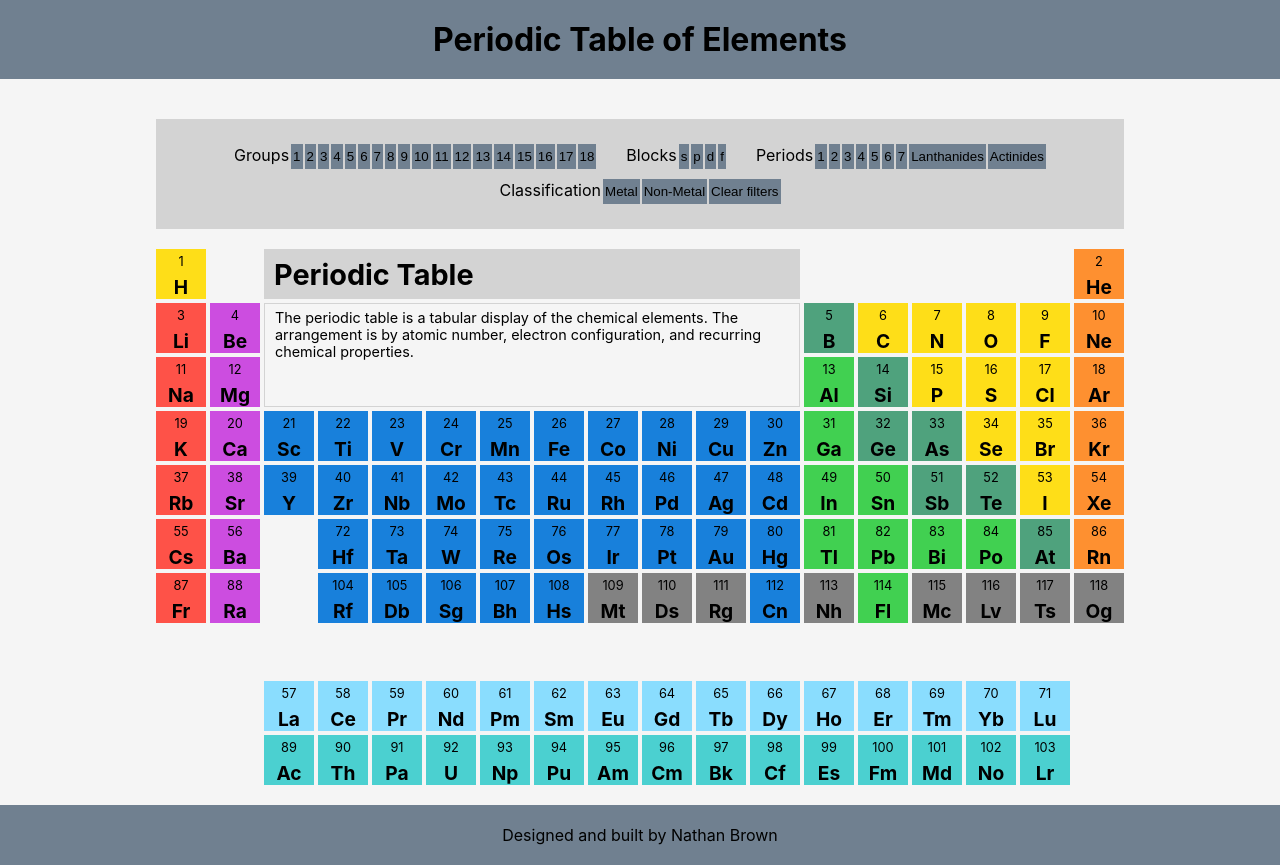
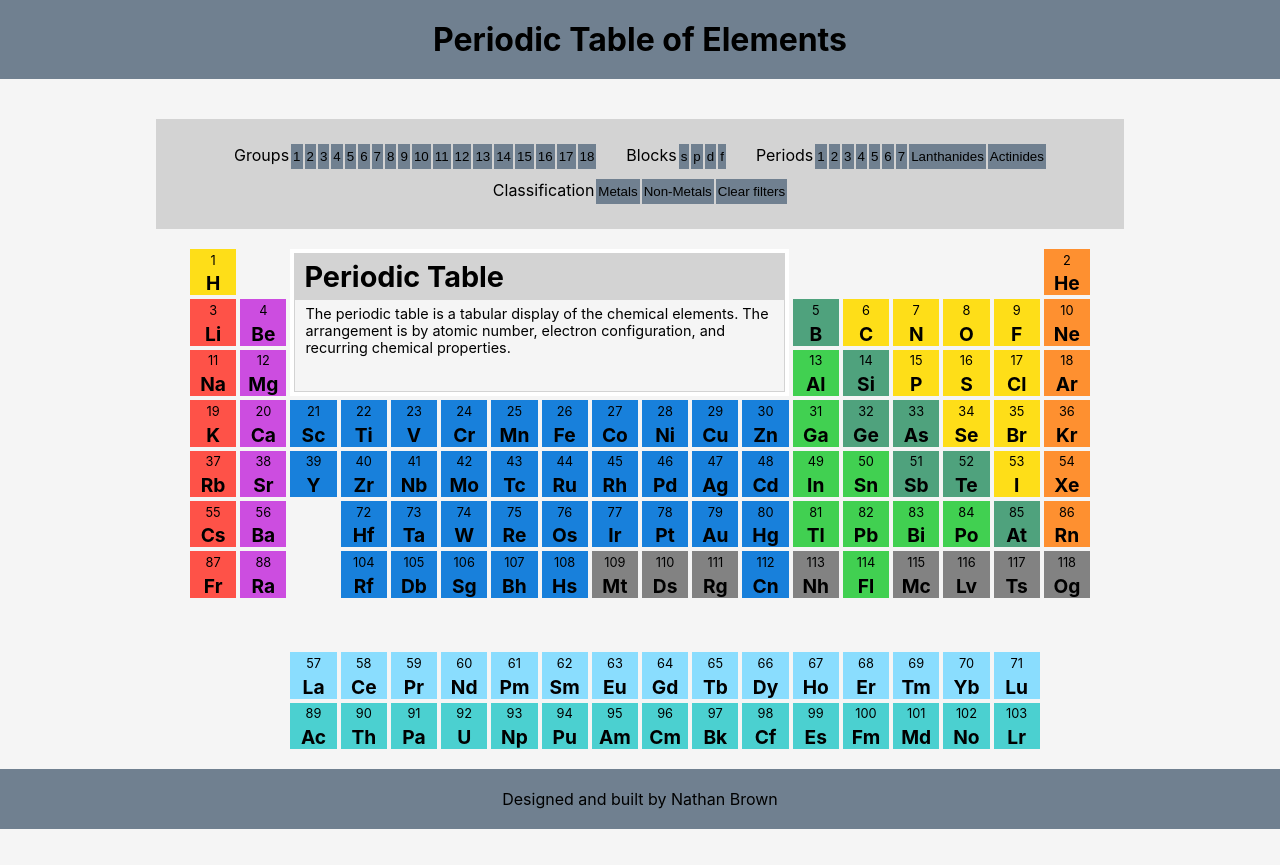
Before and after one commit to nbrown0000/periodictable, a React (Create React App) app: page / in a window 1280 px wide. After the commit the page ends 829 px from the top, so only its background shows below. Built offline with nearby package versions, Linux system fonts and the light colour scheme.

Commit message:
added functionality to metals and non metals buttons in legend

```diff
--- a/src/App.js
+++ b/src/App.js
@@ -22,6 +22,7 @@ class App extends Component {
   resetColours() {
     this.setState({elementsList: this.state.elementsList.map(el => {
       el.color=getBackground(el.category);
+      el.border=getBackground(el.category);
       return el;
     })})
   }
@@ -33,20 +34,98 @@ class App extends Component {
 
     this.setState({mode: 'legend'})
 
-    if(event==='clear') {
+    if(event.title==='clear') {
       this.resetColours();
       this.setState({mode: 'default'})
     }
 
-    var TYPE;
-    var INDEX;
+
+    var TYPE = 0;
+    var INDEX = 0;
     if(event !== 'clear') {
       TYPE = event.title.split(" ")[0];
       INDEX = parseInt(event.title.split(" ")[1],10);
     }
 
-    console.log(`TYPE: ${TYPE}`)
-    console.log(`INDEX: ${INDEX}`)
+    if(event.title==='Metals') {
+      const metalsArray = [
+        3,4,11,12,13,19,20,21,22,23,24,25,26,27,28,29,30,31,
+        37,38,39,40,41,42,43,44,45,46,47,48,49,50,55,56,
+        72,73,74,75,76,77,78,79,80,81,82,83,84,87,88,104,
+        105,106,107,108,109,110,111,112,
+        57,58,59,60,61,62,63,64,65,66,67,68,69,70,71,
+        89,90,91,92,93,94,95,96,97,98,99,100,101,102,103,
+        113,114,115,116
+      ]
+      const transMetalsArray = [5,14,32,33,51,52]
+
+      this.resetColours()
+      this.setState({elementsList: this.state.elementsList.map(el => {
+        if(!metalsArray.concat(transMetalsArray).includes(el.number)) el.color='lightgray'
+        if(transMetalsArray.includes(el.number)) el.border=`2px dashed black`
+        return el;
+      })})
+    }
+
+    if(event.title==='Non-Metals') {
+      const nonMetalArray = [1,2,6,7,8,9,10,15,16,17,18,34,35,36,53,54,85,86]
+      const transMetalsArray = [5,14,32,33,51,52]
+
+      this.resetColours()
+      this.setState({elementsList: this.state.elementsList.map(el => {
+        if(!nonMetalArray.concat(transMetalsArray).includes(el.number)) el.color='lightgray'
+        if(transMetalsArray.includes(el.number)) el.border=`2px dashed black`
+        return el;
+      })})
+    }
+
+    // type is block
+    if(event.title.split(" ")[1]==='Block') {
+      switch(event.title.split(" ")[0]) {
+        case 'S':
+          this.resetColours()
+          this.setState({elementsList: this.state.elementsList.map(el => {
+            if(el.xpos!==1 && el.xpos!==2 && el.number!==2) el.color='lightgray'
+            return el;
+          })})
+          break;
+
+        case 'P':
+          this.resetColours()
+          this.setState({elementsList: this.state.elementsList.map(el => {
+            if(![13,14,15,16,17,18].includes(el.xpos)) el.color='lightgray'
+            if(el.number===2) el.color='lightgray'
+            return el;
+          })})
+          break;
+
+        case 'D':
+          this.resetColours()
+          this.setState({elementsList: this.state.elementsList.map(el => {
+            if(![3,4,5,6,7,8,9,10,11,12].includes(el.xpos)) el.color='lightgray'
+            if(el.ypos===9 || el.ypos===10) el.color='lightgray'
+            return el;
+          })})
+          break;
+
+        case 'F':
+          this.resetColours()
+          this.setState({elementsList: this.state.elementsList.map(el => {
+            if(el.ypos!==9 && el.ypos!==10) el.color='lightgray'
+            return el;
+          })})
+          break;
+
+
+        default: break;
+      }
+
+    }
+
+
+
+    // console.log(`TYPE: ${TYPE}`)
+    // console.log(`INDEX: ${INDEX}`)
 
     if(TYPE==='Group') {
       this.resetColours()
@@ -60,8 +139,8 @@ class App extends Component {
       this.resetColours()
       this.setState({elementsList: this.state.elementsList.map(el => {
         if(el.ypos!==INDEX) el.color='lightgray'
-        if(INDEX===6 && el.ypos==9) el.color=getBackground(el.category)
-        if(INDEX===7 && el.ypos==10) el.color=getBackground(el.category)
+        if(INDEX===6 && el.ypos===9) el.color=getBackground(el.category)
+        if(INDEX===7 && el.ypos===10) el.color=getBackground(el.category)
         return el;
       })})
 
@@ -81,6 +160,10 @@ class App extends Component {
         if(el.category!=='actinide') el.color='lightgray'
         return el;
       })})
+    }
+
+    if(TYPE==='Block') {
+
     }
 
     this.setState({legendInfo: {
@@ -112,6 +195,7 @@ class App extends Component {
     const list = elements.map(item => {
       item.color=getBackground(item.category);
       item.onHover=this.onHover;
+      item.border = getBackground(item.category);
       return item;
     })
     this.setState({elementsList: list})
@@ -123,7 +207,7 @@ class App extends Component {
     // console.log(this.state.legendInfo)
     // console.log(`MODE: ${this.state.mode}`);
     // console.log(this.state.selected);
-    console.log(this.state.elementsList)
+    // console.log(this.state.elementsList)
 
 
     return (
@@ -143,7 +227,8 @@ class App extends Component {
               const elementStyle = {
                 gridColumnStart: `${item.xpos}`,
                 gridRowStart: `${item.ypos}`,
-                backgroundColor: `${item.color}`
+                backgroundColor: `${item.color}`,
+                border: `${item.border}`
               }
 
               return (
--- a/src/ComponentStyles.css
+++ b/src/ComponentStyles.css
@@ -1,5 +1,9 @@
-html, html > * {
+html {
   box-sizing: border-box;
+}
+
+html > * {
+  box-sizing: inherit;
 }
 
 p, h1, h2, div {
@@ -29,10 +33,12 @@ code {
 }
 
 #period-table-container {
+  height: 500px;
+  width: 900px;
   margin: 20px;
   display: grid;
-  grid-template-columns: repeat(18, 50px);
-  grid-template-rows: repeat(10, 50px);
+  grid-template-columns: repeat(18, 1fr);
+  grid-template-rows: repeat(10, 1fr);
   grid-gap: 4px;
 }
 
@@ -46,6 +52,9 @@ code {
 
 
 .element {
+  box-sizing: border-box;
+  -moz-box-sizing: border-box;
+  -webkit-box-sizing: border-box;
   height: 100%;
   width: 100%;
   font-size: 0.8em;
@@ -57,7 +66,7 @@ code {
 }
 
 .element:hover {
-  filter: brightness(60%);
+  filter: brightness(150%);
 }
 
 .element > * {
@@ -70,22 +79,18 @@ code {
 
 .card {
   font-size: 0.9em;
-  margin: 0;
-  padding: 0;
   grid-column-start: 3;
   grid-column-end: 13;
   grid-row-start: 1;
   grid-row-end: 4;
   display: grid;
-  grid-template-columns: repeat(10, 50px);
-  grid-template-rows: repeat(3, 50px);
-  grid-gap: 4px;
+  grid-template-columns: repeat(10, 1fr);
+  grid-template-rows: repeat(3, 1fr);
+  border: 4px solid white;
 }
 
 .cardtitle {
   display: flex;
-  /* writing-mode: vertical-lr;
-  text-orientation: upright; */
   height: 100%;
   grid-column-start: 1;
   grid-column-end: 11;
@@ -101,9 +106,8 @@ code {
   grid-row-start: 2;
   grid-row-end: 4;
   display: grid;
-  grid-template-columns: repeat(10, 50px);
-  grid-template-rows: repeat(3, 50px);
-  grid-gap: 4px;
+  grid-template-columns: repeat(10, 1fr);
+  grid-template-rows: repeat(3, 1fr);
 }
 
 .cardface {
@@ -115,8 +119,6 @@ code {
   flex-direction: column;
   justify-content: space-evenly;
   align-items: center;
-  margin-bottom: 1px;
-  /* padding-bottom: 20px; */
 }
 
 .cardDefaultText {
--- a/src/Legend.js
+++ b/src/Legend.js
@@ -29,10 +29,10 @@ const Legend = ({clicked}) => {
 
       <div id='blocks' className='legend-section'>
         <label>Blocks</label>
-        <input type='button' value='s' onClick={() => clicked(['Block',1])}/>
-        <input type='button' value='p' onClick={() => clicked(['Block',2])}/>
-        <input type='button' value='d' onClick={() => clicked(['Block',3])}/>
-        <input type='button' value='f' onClick={() => clicked(['Block',4])}/>
+        <input type='button' value='s' onClick={() => clicked(getLegendData('Block','s'))}/>
+        <input type='button' value='p' onClick={() => clicked(getLegendData('Block','p'))}/>
+        <input type='button' value='d' onClick={() => clicked(getLegendData('Block','d'))}/>
+        <input type='button' value='f' onClick={() => clicked(getLegendData('Block','f'))}/>
       </div>
 
       <div id='periods' className='legend-section'>
@@ -50,9 +50,9 @@ const Legend = ({clicked}) => {
 
       <div id='classification' className='legend-section'>
         <label>Classification</label>
-        <input type='button' value='Metal'/>
-        <input type='button' value='Non-Metal'/>
-        <input type='button' value='Clear filters' onClick={() => clicked('clear')}/>
+        <input type='button' value='Metals' onClick={() => clicked(getLegendData('Metals','1'))}/>
+        <input type='button' value='Non-Metals' onClick={() => clicked(getLegendData('Non-Metals','1'))}/>
+        <input type='button' value='Clear filters' onClick={() => clicked(getLegendData('clear','0'))}/>
       </div>
 
     </div>
--- a/src/Util.js
+++ b/src/Util.js
@@ -42,6 +42,21 @@ export function getBackground(category) {
 
 export function getLegendData(type, value) {
   const data = {}
+
+  if(type==='clear') {
+    data.title = 'clear';
+    data.content = '';
+  }
+
+  if(type==='Metals') {
+    data.title = 'Metals';
+    data.content = `Metals are generally shiny, malleable elements that conduct heat and electricity well. Most are solid at room temperature. In reactions metals tend to form positive ions. Metalloids have properties that are in between those of metals and non-metals. (Metalloids represented by dashed border)`
+  }
+
+  if(type==='Non-Metals') {
+    data.title = 'Non-Metals';
+    data.content = 'Non-metallic elements have more varied properties than metals. They are poor conductors of heat and electricity and in reactions they commonly form negative ions. Metalloids have properties that are in between those of metals and non-metals.'
+  }
 
   if(type==='Group') {
     switch(value) {
@@ -163,6 +178,32 @@ export function getLegendData(type, value) {
     }
   }
 
+  if(type==='Block') {
+    switch(value) {
+      case 's':
+        data.title = 'S Block';
+        data.content = `The s block includes the alkali metals and alkaline earth metals. These are soft and reactive metals. The s block also contains hydrogen and helium, which are non-metals and gases. The elements of the s block have their valence electrons in s orbitals. The s sub-shell can contain a maximum of two electrons. This explains why the block is two columns wide.`;
+        break;
+
+      case 'p':
+        data.title = 'P Block';
+        data.content = `The p block consists of elements with quite varied properties. It contains non-metals, metalloids and metals. Metalloids are elements with properties that are in between those of metals and non-metals. The p sub-shell can hold a maximum of six electrons, in three distinct orbitals.`;
+        break;
+
+      case 'd':
+        data.title = 'D Block';
+        data.content = `The d block is also commonly known as the 'transition metals'. It contains metals that are typically hard and dense, and good conductors of heat and electricity. They are less reactive than the s-block metals, and they often form coloured compounds. The d sub-shell can hold a maximum of ten electrons, in five distinct orbitals.`
+        break;
+
+      case 'f':
+        data.title = 'F Block';
+        data.content = `The f block consists of the lanthanides and actinides. These are all soft metals and many are radioactive. Most of the lanthanides can be found naturally on Earth, but the actinides are typically made in nuclear reactors and not found in nature. The f sub-shell can contain up to 14 electrons, in seven distinct orbitals.`
+        break;
+
+      default: break;
+    }
+  }
+
   return data;
 };
 
```
